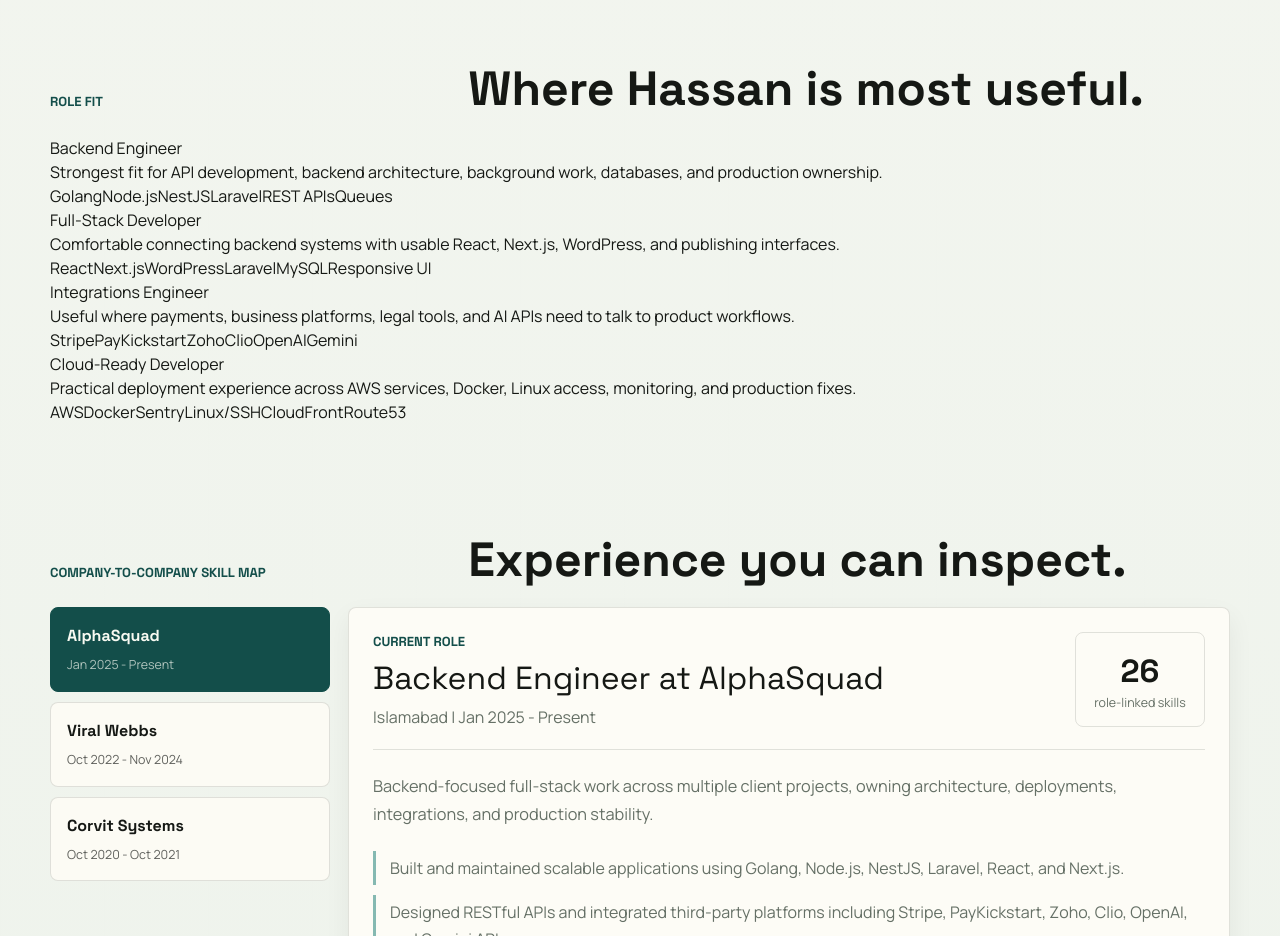
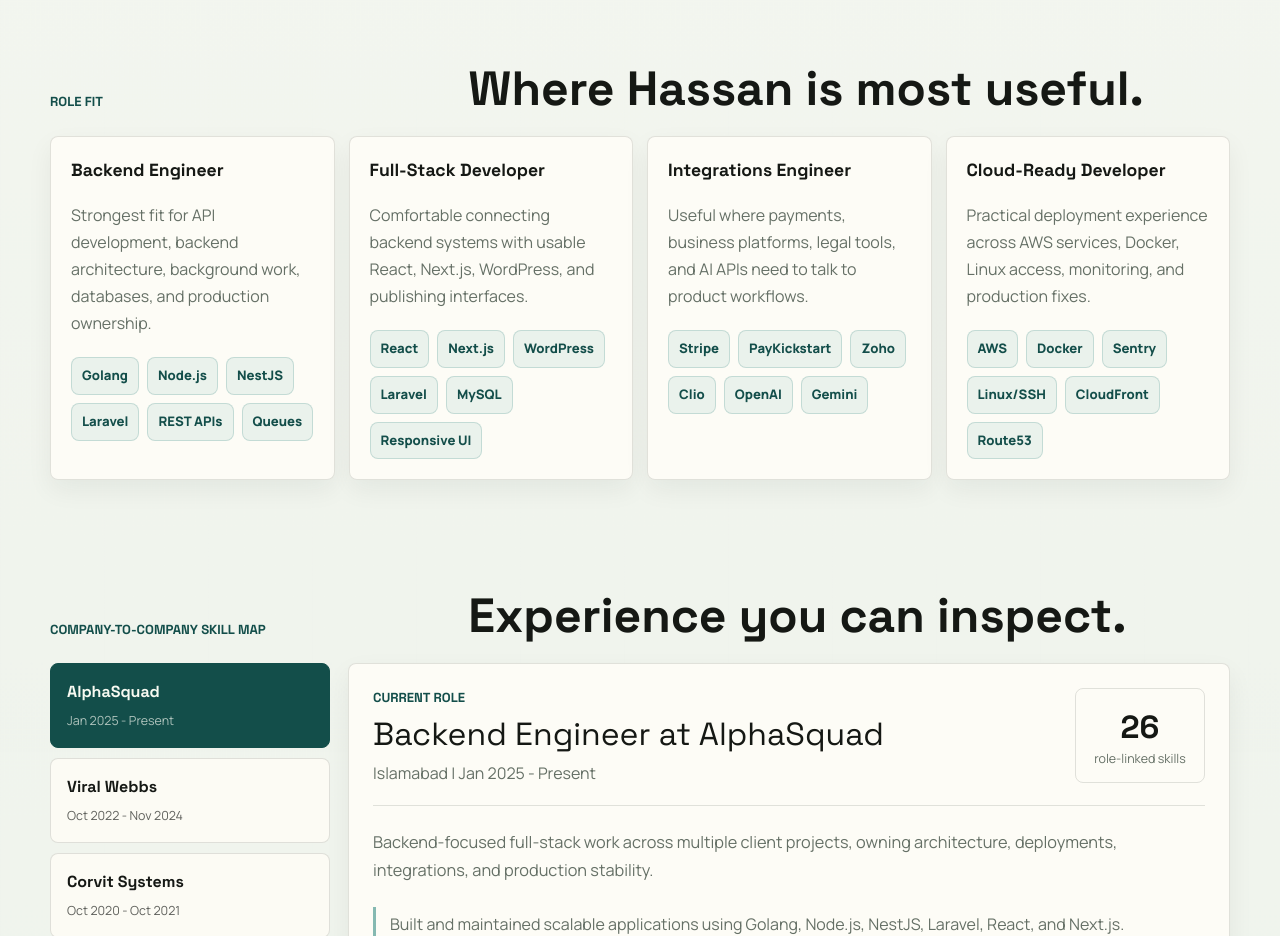
Before and after one commit to sudo-hassan-zahid/my-portfolio, a Next.js app: page / in a window 1280 px wide. Shown: the part 1340-2276 px from the top of the page. Built offline with nearby package versions, Linux system fonts and the light colour scheme.

Commit message:
Style recruiter role fit cards

```diff
--- a/src/app/globals.css
+++ b/src/app/globals.css
@@ -408,17 +408,20 @@
 }
 
 .proof-grid,
+.role-fit-grid,
 .soft-skill-board,
 .signal-list {
   display: grid;
   gap: 14px;
 }
 
-.proof-grid {
+.proof-grid,
+.role-fit-grid {
   grid-template-columns: repeat(3, minmax(0, 1fr));
 }
 
 .proof-card,
+.role-fit-grid article,
 .skill-accordion,
 .soft-skill-board article,
 .signal-list p,
@@ -438,13 +441,28 @@
     box-shadow 180ms ease;
 }
 
-.proof-card:hover {
+.role-fit-grid {
+  grid-template-columns: repeat(4, minmax(0, 1fr));
+}
+
+.role-fit-grid article {
+  min-height: 260px;
+  padding: 20px;
+  transition:
+    transform 180ms ease,
+    border-color 180ms ease,
+    box-shadow 180ms ease;
+}
+
+.proof-card:hover,
+.role-fit-grid article:hover {
   transform: translateY(-4px);
   border-color: rgba(15, 118, 110, 0.32);
   box-shadow: 0 16px 34px rgba(20, 35, 31, 0.1);
 }
 
 .proof-card h3,
+.role-fit-grid h3,
 .soft-skill-board h3,
 .skill-column h4 {
   margin: 0;
@@ -453,10 +471,18 @@
   font-weight: 800;
 }
 
-.proof-card p {
+.proof-card p,
+.role-fit-grid p {
   margin: 18px 0 0;
   color: var(--muted);
   line-height: 1.7;
+}
+
+.role-fit-grid div {
+  display: flex;
+  flex-wrap: wrap;
+  gap: 8px;
+  margin-top: 20px;
 }
 
 .experience-grid {
@@ -696,6 +722,7 @@
 .skill-column span,
 .skill-accordion div span,
 .skill-spotlight span,
+.role-fit-grid span,
 .soft-row span,
 .soft-skill-board span {
   border: 1px solid rgba(15, 118, 110, 0.18);
@@ -890,6 +917,7 @@
   }
 
   .proof-grid,
+  .role-fit-grid,
   .soft-skill-board,
   .signal-list {
     grid-template-columns: repeat(2, minmax(0, 1fr));
@@ -947,6 +975,7 @@
   .skill-command,
   .stat-strip,
   .proof-grid,
+  .role-fit-grid,
   .company-skill-grid,
   .skill-matrix,
   .soft-skill-board,
```
